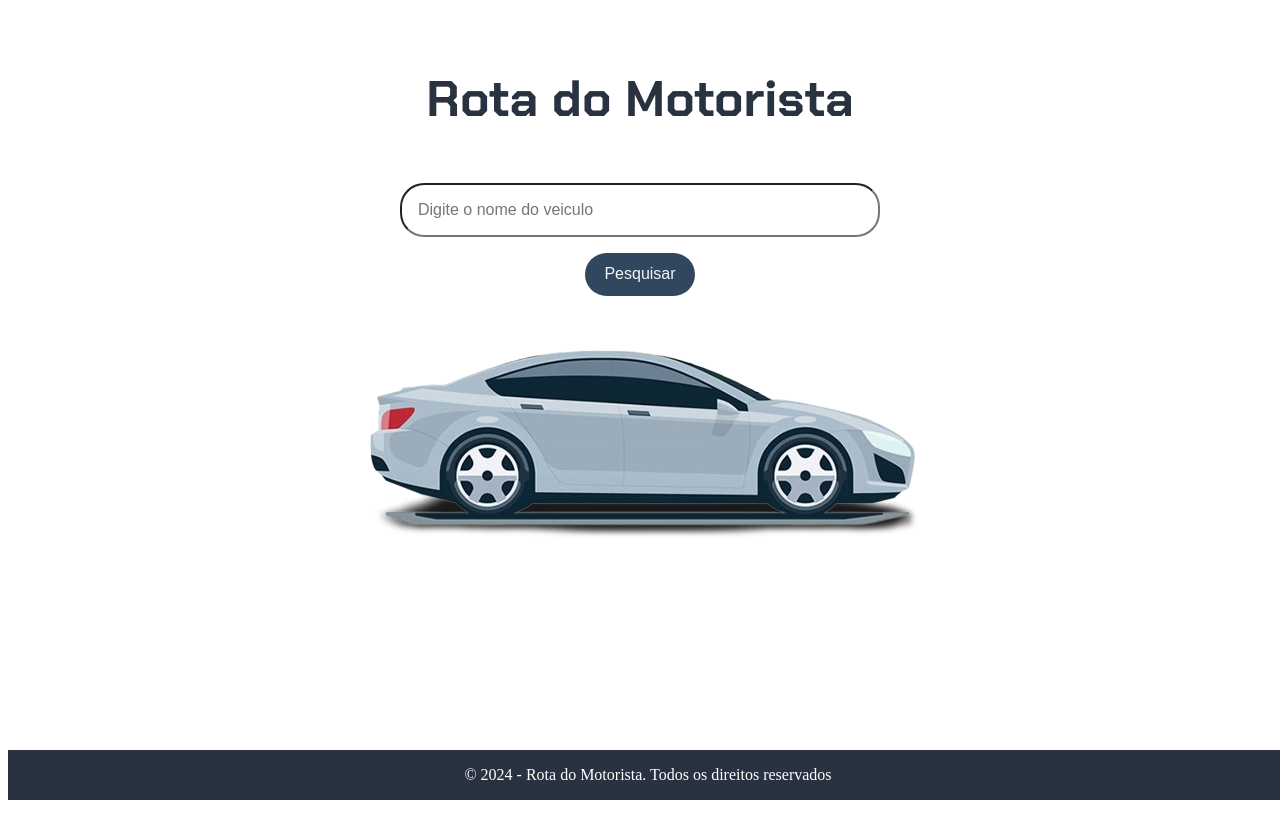
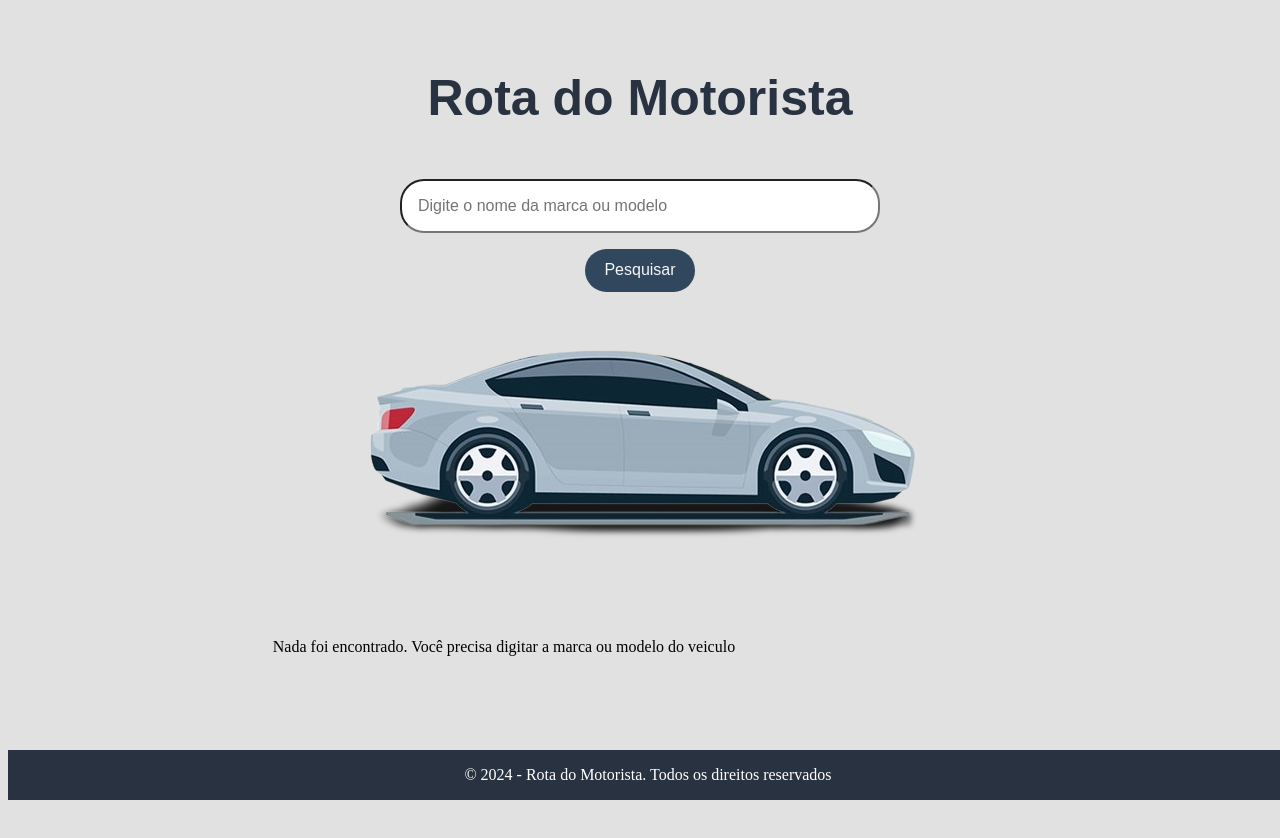
Before and after one commit to Dev-JohnKennedy/Rota-do-Motorista, a plain HTML site: page index.html in a window 1280 px wide. Both pictures are taken after a click on the button "Pesquisar". Drawn offline with Linux system fonts and the light colour scheme.

Commit message:
Alterações
Alterações do style, dados e app.

```diff
--- a/index.html
+++ b/index.html
@@ -16,29 +16,11 @@
 
     <main>
         <section>
-        <input type="text" placeholder="Digite o nome do veiculo">
-        <button>Pesquisar</button>
+        <input type="text" id="campo-pesquisa" placeholder="Digite o nome da marca ou modelo">
+        <button onclick="pesquisar()">Pesquisar</button>
         </section>
 
-        <section class="resultados-pesquisa" id="resultados-pesquisa">
-            <!-- <div class="item-resultado">
-                <h2>Rebeca Andrade</h2>
-                <p class="descricao-meta">Rebeca Andrade é, sem dúvida, um dos maiores nomes da ginástica artística brasileira e um verdadeiro orgulho nacional. Nascida em Guarulhos, São Paulo, em 1999, ela conquistou o coração dos brasileiros com sua determinação, talento e superação.</p>
-                <a href="https://pt.wikipedia.org/wiki/Rebeca_Andrade" target="_blank">Mais informações</a>
-            </div>
-
-            <div class="item-resultado">
-                <h2>Beatriz Souza</h2>
-                <p class="descricao-meta">Beatriz Souza é, sem dúvida, um dos maiores nomes da ginástica artística brasileira e um verdadeiro orgulho nacional. Nascida em Guarulhos, São Paulo, em 1999, ela conquistou o coração dos brasileiros com sua determinação, talento e superação.</p>
-                <a href="https://pt.wikipedia.org/wiki/Rebeca_Andrade" target="_blank">Mais informações</a>
-            </div>
-
-            <div class="item-resultado">
-                <h2>Rayssa Leal</h2>
-                <p class="descricao-meta">Rayssa Leal é, sem dúvida, um dos maiores nomes da ginástica artística brasileira e um verdadeiro orgulho nacional. Nascida em Guarulhos, São Paulo, em 1999, ela conquistou o coração dos brasileiros com sua determinação, talento e superação.</p>
-                <a href="https://pt.wikipedia.org/wiki/Rebeca_Andrade" target="_blank">Mais informações</a>
-            </div> -->
-        </section>
+        <section class="resultados-pesquisa" id="resultados-pesquisa"></section>
     </main>
 
     <footer>
--- a/javascript/app.js
+++ b/javascript/app.js
@@ -1 +1,43 @@
-let section = document.getElementById(resultados-pesquisa)
+function pesquisar() {
+    // Obtém a seção HTML onde os resultados serão exibidos
+    let section = document.getElementById("resultados-pesquisa");
+
+    let campoPesquisa = document.getElementById("campo-pesquisa").value
+
+    // se campoPesquisa for uma string sem nada
+    if (!campoPesquisa) {
+        section.innerHTML = "<p>Nada foi encontrado. Você precisa digitar a marca ou modelo do veiculo</p>"
+        return
+    }
+
+    campoPesquisa = campoPesquisa.toLowerCase()
+
+    // Inicializa uma string vazia para armazenar os resultados
+    let resultados = "";
+    let marca = "";
+    let modelo = "";
+
+    // Itera sobre cada dado da lista de dados
+    for (let dado of dados) {
+        marca = dado.marca.toLowerCase()
+        modelo = dado.modelo.toLowerCase()
+        // se titulo includes campoPesquisa
+        if (marca.includes(campoPesquisa) || modelo.includes(campoPesquisa)) {
+            // cria um novo elemento
+            resultados += `
+                <div class="resultado">
+                    <h2>${marca} ${modelo}</h2>
+                    <p>Versão: ${dado.vercao}</p>
+                    <p>Descrição: ${dado.descricao}</p>
+                </div>
+            `;
+        }
+    }
+
+    if (!resultados) {
+        resultados = "<p>Nada foi encontrado</p>"
+    }
+
+    // Atribui os resultados gerados à seção HTML
+    section.innerHTML = resultados;
+}
--- a/javascript/dados.js
+++ b/javascript/dados.js
@@ -1,17 +1,39 @@
 let dados = [
     {
-        nomde: "Rebeca Andrade",
-        descricao: "Rebeca Andrade é, sem dúvida, um dos maiores nomes da ginástica artística brasileira e um verdadeiro orgulho nacional. Nascida em Guarulhos, São Paulo, em 1999, ela conquistou o coração dos brasileiros com sua determinação, talento e superação.",
-        link: "https://pt.wikipedia.org/wiki/Rebeca_Andrade"
+        marca: "Fiat",
+        modelo: "Argo",
+        vercao: "Argo 1.0 Manual",
+        descricao: "A combinação perfeita entre custo benefício com o máximo de estilo.\nAr-Condicionado | Direção Elétrica | Alarme com chave canivete",
+        cores: "Preto, Branco, Vermelho, Cinza ou Prata.",
+        valor: "A partir de R$ 85.990,00.",
+        link: "https://argo.fiat.com.br/versoes"
     },
     {
-        nome: "Beatriz Souza",
-        descricao: "Beatriz Souza é, sem dúvida, um dos maiores nomes da ginástica artística brasileira e um verdadeiro orgulho nacional. Nascida em Guarulhos, São Paulo, em 1999, ela conquistou o coração dos brasileiros com sua determinação, talento e superação.",
-        link: "https://pt.wikipedia.org/wiki/Rebeca_Andrade"
+        marca: "Fiat",
+        modelo: "Argo",
+        vercao: "Drive 1.0 Manual",
+        descricao: "Personalidade, conforto e tecnologia andam juntos com o Argo!\nSensor de pressão nos pneus | Comandos no volante | Central Multimídia 7” | Ar-Condicionado | Direção Elétrica | Alarme com chave canivete",
+        consumo: "Consumo médio: Gasolina = 14,2 / Etanol 9,9 Cidade (km/l) e 15,1 Estrada (km/l).",
+        cores: "Preto, Branco, Vermelho, Cinza ou Prata.",
+        valor: "A partir de R$ 87.990,00.",
+        link: "https://argo.fiat.com.br/versoes/drive-1.0"
     },
     {
-        nome: "Rayssa Leal",
-        descricao: "Rayssa Leal é, sem dúvida, um dos maiores nomes da ginástica artística brasileira e um verdadeiro orgulho nacional. Nascida em Guarulhos, São Paulo, em 1999, ela conquistou o coração dos brasileiros com sua determinação, talento e superação.",
-        link: "https://pt.wikipedia.org/wiki/Rebeca_Andrade"
+        marca: "Fiat",
+        modelo: "Argo",
+        vercao: "Endurance 1.3 Manual",
+        descricao: "Feito para acompanhar o seu negócio em qualquer desafio.\nSuspensão elevada | Motor 1.3 Firefly 107 cv | Pneus de uso misto | Protetor de Cárter | Sensor de pressão nos pneus | Comandos no volante | Central Multimídia 7” | Ar-Condicionado | Direção Elétrica | Alarme com chave canivete",
+        cores: "Preto, Branco, Vermelho, Cinza ou Prata.",
+        valor: "A partir de R$ 89.990,00.",
+        link: "https://argo.fiat.com.br/versoes/endurance-1.3"
+    },
+    {
+        marca: "Fiat",
+        modelo: "Argo",
+        vercao: "Drive 1.3 Automático",
+        descricao: "Feito para acompanhar o seu negócio em qualquer desafio.\nCâmbio automático CVT | Led Design | Suspensão elevada | Motor 1.3 Firefly 107 cv | Pneus de uso misto | Protetor de Cárter | Sensor de pressão nos pneus | Comandos no volante | Central Multimídia 7” | Ar-Condicionado Digital | Direção Elétrica | Alarme com chave canivete",
+        cores: "Preto, Branco, Vermelho, Cinza ou Prata.",
+        valor: "A partir de R$ 97.990,00.",
+        link: "https://argo.fiat.com.br/versoes/drive-1.3-at"
     }
 ]
--- a/style/stules.css
+++ b/style/stules.css
@@ -1,21 +1,18 @@
 /* Importa a fonte Chakra Petch do Google Fonts */
-@import url('https://fonts.googleapis.com/css2?family=Chakra+Petch:ital,wght@0,300;0,400;0,500;0,600;0,700;1,300;1,400;1,500;1,600;1,700&display=swap');
+@import url('https://fonts.googleapis.com/css2?family=PT+Serif:ital,wght@0,400;0,700;1,400;1,700&display=swap');
 
 /* Estiliza o corpo da página */
- {
-    font-family: "Chakra Petch", sans-serif; /* Define a fonte padrão */
-    display: flex; /* Usa Flexbox para layout */
-    flex-direction: column; /* Alinha os itens na vertical */
-    align-items: center; /* Centraliza os itens horizontalmente */
-    justify-content: center; /* Centraliza os itens verticalmente */
-    height: 100vh; /* Preenche a altura total da viewport */
-    margin: 0; /* Remove a margem padrão */
-    padding: 0; /* Remove o padding padrão */
+body {
+    background-color: #dddddddd;
 }
 
 .imagem-de-fundo {
     text-align: center;
     margin-top: 9%;
+    display: flex; /* Usa Flexbox para layout */
+    flex-direction: column; /* Alinha os itens na vertical */
+    align-items: center; /* Centraliza os itens horizontalmente */
+    justify-content: center; /* Centraliza os itens verticalmente */
 }
 
 /* Estiliza os títulos h1 */
```
